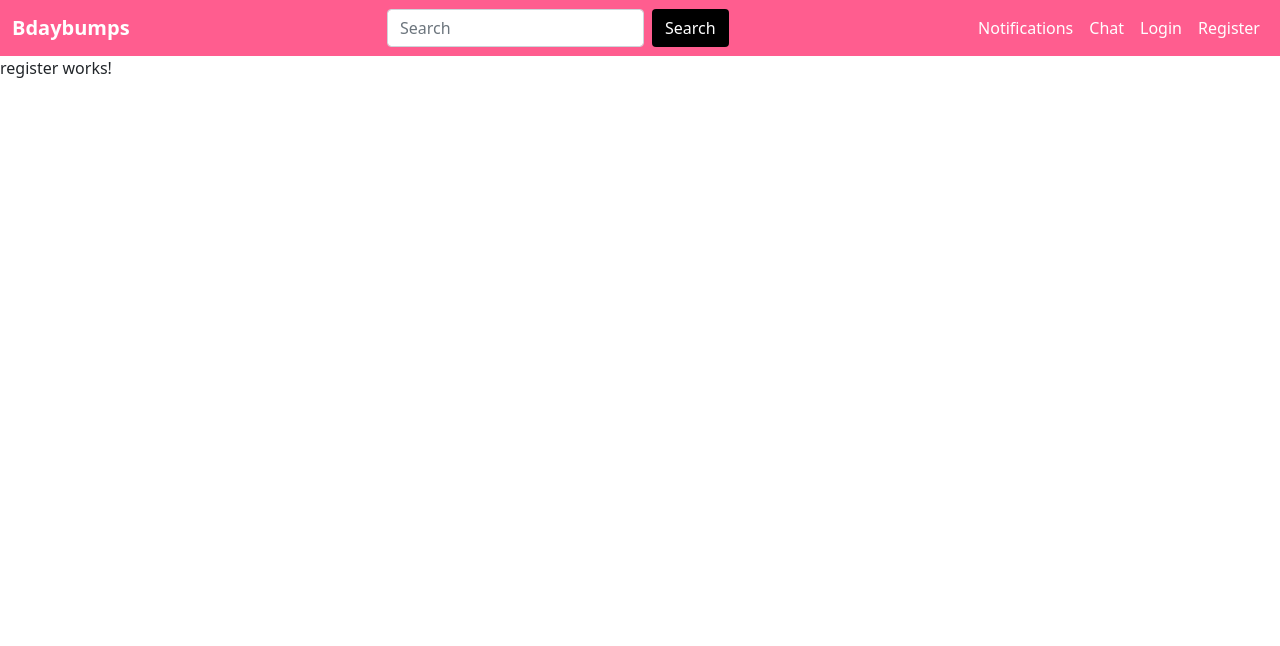
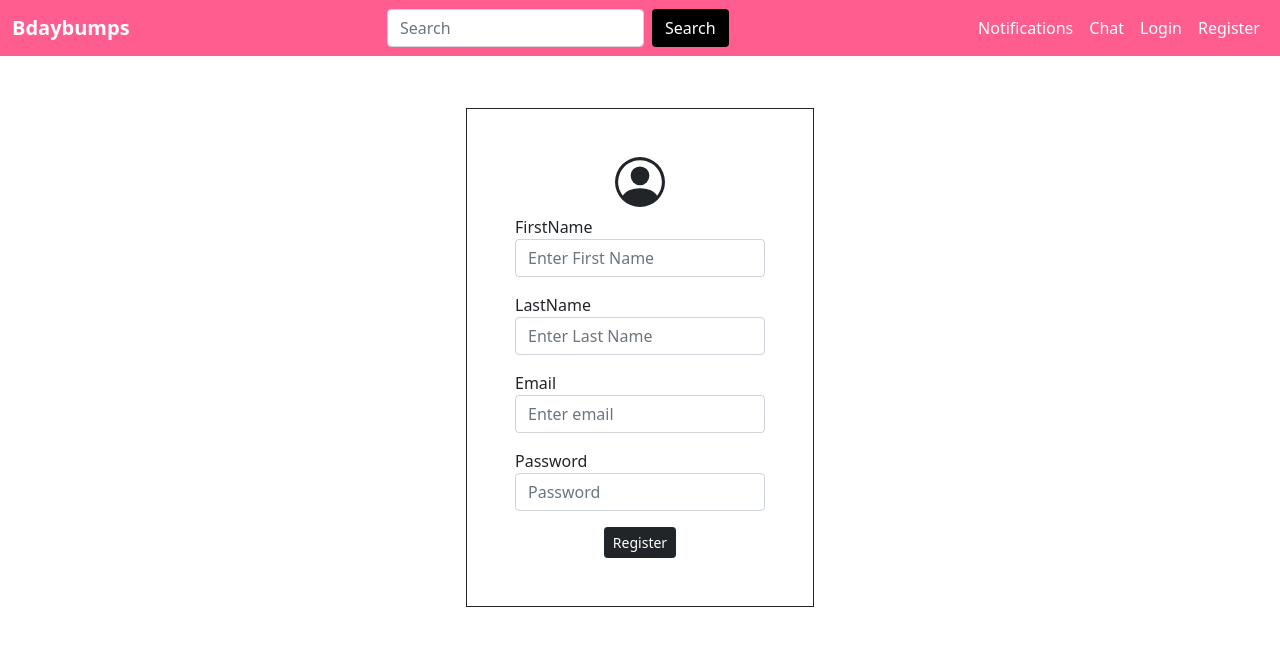
Before and after one commit to DevathiMahesh/Bdaybumps, an Angular app: page /register in a window 1280 px wide. Shown: the top 646 px of the page. Built offline with nearby package versions, Linux system fonts and the light colour scheme.

Commit message:
Register Page form added

```diff
--- a/src/app/register/register.component.html
+++ b/src/app/register/register.component.html
@@ -1 +1,73 @@
-<p>register works!</p>
+<!DOCTYPE html>
+<html>
+  <head> </head>
+  <body>
+    <div class="container">
+      <div class="row justify-content-md-center">
+        <div class="col col-md-4 mt-5">
+          <form class="border border-dark m-1 p-5">
+            <div class="text-center mb-2">
+              <svg
+                xmlns="http://www.w3.org/2000/svg"
+                width="50"
+                height="50"
+                fill="currentColor"
+                class="bi bi-person-circle"
+                viewBox="0 0 16 16"
+              >
+                <path d="M11 6a3 3 0 1 1-6 0 3 3 0 0 1 6 0z" />
+                <path
+                  fill-rule="evenodd"
+                  d="M0 8a8 8 0 1 1 16 0A8 8 0 0 1 0 8zm8-7a7 7 0 0 0-5.468 11.37C3.242 11.226 4.805 10 8 10s4.757 1.225 5.468 2.37A7 7 0 0 0 8 1z"
+                />
+              </svg>
+            </div>
+            <div class="form-group mb-3 mt-1">
+              <label for="firstName">FirstName</label>
+              <input
+                type="text"
+                class="form-control"
+                id="firstName"
+                aria-describedby="firstname"
+                placeholder="Enter First Name"
+              />
+            </div>
+            <div class="form-group mb-3 mt-1">
+                <label for="lastName">LastName</label>
+                <input
+                  type="text"
+                  class="form-control"
+                  id="lastName"
+                  aria-describedby="lastname"
+                  placeholder="Enter Last Name"
+                />
+              </div>
+              <div class="form-group mb-3 mt-1">
+                <label for="email">Email</label>
+                <input
+                  type="email"
+                  class="form-control"
+                  id="email"
+                  aria-describedby="email"
+                  placeholder="Enter email"
+                />
+              </div>
+            <div class="form-group mb-3">
+              <label for="exampleInputPassword1">Password</label>
+              <input
+                type="password"
+                class="form-control"
+                id="exampleInputPassword1"
+                placeholder="Password"
+              />
+            </div>
+
+            <div class="text-center">
+              <button type="submit" class="btn btn-dark btn-sm" (click)="redirectToLogin()">Register</button>
+            </div>
+          </form>
+        </div>
+      </div>
+    </div>
+  </body>
+</html>
--- a/src/app/register/register.component.ts
+++ b/src/app/register/register.component.ts
@@ -1,5 +1,5 @@
 import { Component, OnInit } from '@angular/core';
-
+import {Router} from '@angular/router';
 @Component({
   selector: 'app-register',
   templateUrl: './register.component.html',
@@ -7,9 +7,12 @@ import { Component, OnInit } from '@angular/core';
 })
 export class RegisterComponent implements OnInit {
 
-  constructor() { }
+  constructor(private router:Router) { }
 
   ngOnInit(): void {
   }
+  redirectToLogin():void{
+     this.router.navigate(["/login"]);
+  }
 
 }
```
